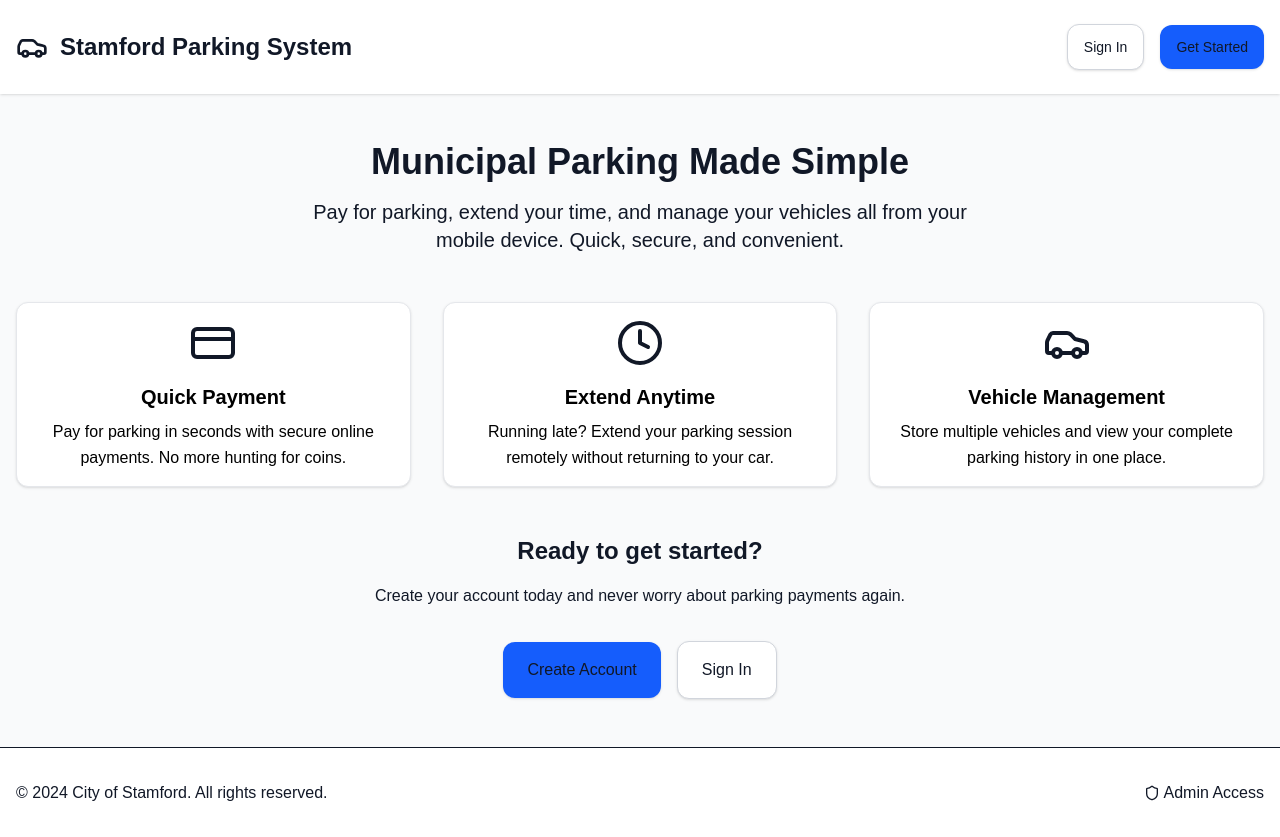
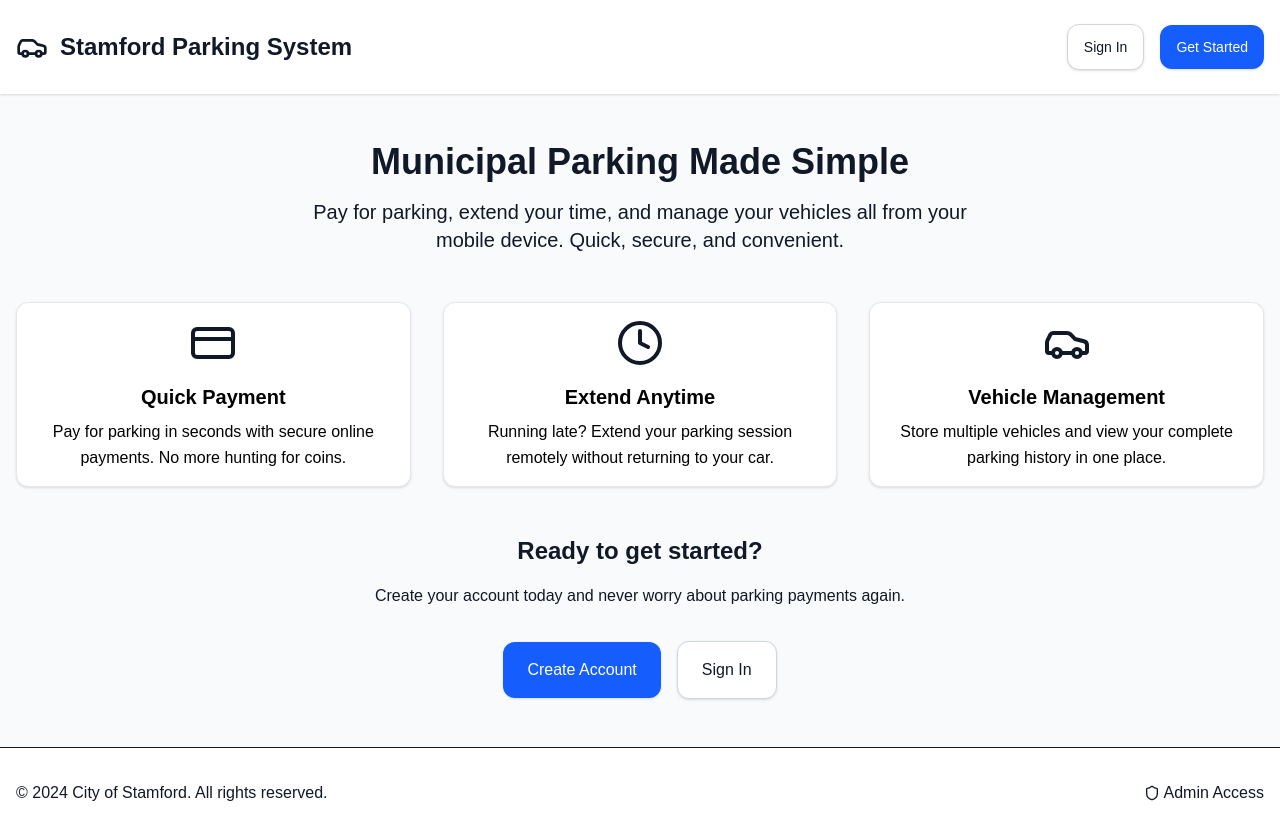
Before and after one commit to schatha/stamford-parking-system, a Next.js app: page / in a window 1280 px wide. Built offline with nearby package versions, Linux system fonts and the light colour scheme; no server answers.

Commit message:
Fix button text colors with correct Tailwind syntax

```diff
--- a/components/ui/Button.tsx
+++ b/components/ui/Button.tsx
@@ -24,10 +24,10 @@ const Button = forwardRef<HTMLButtonElement, ButtonProps>(
     const baseClasses = 'tap-target touch-target inline-flex items-center justify-center font-medium rounded-xl transition-all duration-200 focus:outline-none focus:ring-2 focus:ring-offset-2 disabled:opacity-50 disabled:cursor-not-allowed';
 
     const variantClasses = {
-      primary: 'bg-blue-600 text-white hover:bg-blue-700 focus:ring-blue-500 active:bg-blue-800 shadow-sm hover:shadow-md',
-      secondary: 'bg-gray-600 text-white hover:bg-gray-700 focus:ring-gray-500 active:bg-gray-800 shadow-sm hover:shadow-md',
-      danger: 'bg-red-600 text-white hover:bg-red-700 focus:ring-red-500 active:bg-red-800 shadow-sm hover:shadow-md',
-      outline: 'border border-gray-300 bg-white text-gray-900 hover:bg-gray-50 focus:ring-blue-500 active:bg-gray-100 shadow-sm hover:shadow-md',
+      primary: 'bg-blue-600 !text-white hover:bg-blue-700 focus:ring-blue-500 active:bg-blue-800 shadow-sm hover:shadow-md [&>*]:!text-white',
+      secondary: 'bg-gray-600 !text-white hover:bg-gray-700 focus:ring-gray-500 active:bg-gray-800 shadow-sm hover:shadow-md [&>*]:!text-white',
+      danger: 'bg-red-600 !text-white hover:bg-red-700 focus:ring-red-500 active:bg-red-800 shadow-sm hover:shadow-md [&>*]:!text-white',
+      outline: 'border border-gray-300 bg-white !text-gray-900 hover:bg-gray-50 focus:ring-blue-500 active:bg-gray-100 shadow-sm hover:shadow-md [&>*]:!text-gray-900',
     };
 
     const sizeClasses = {
```
